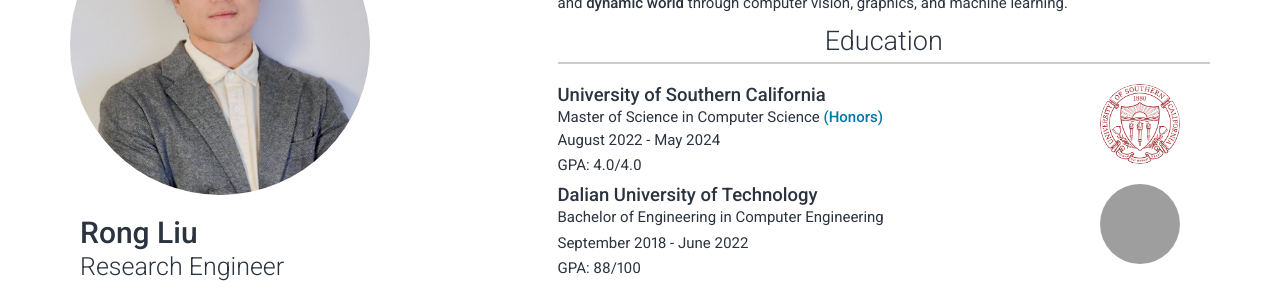
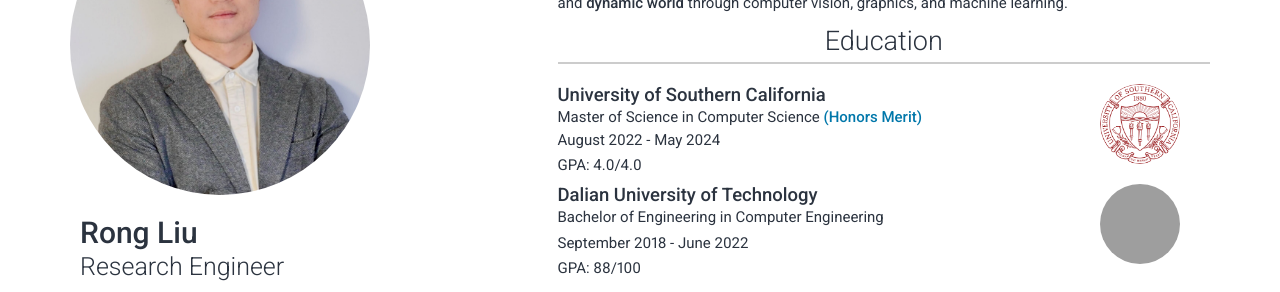
Before and after one commit to RongLiu-Leo/rongliu-leo.github.io, a Jekyll site: the page built from index.md, in a window 1280 px wide and 900 px high, cut to the strip 145-437 px from the top of the window. Built offline with Jekyll 4.4.1, drawn with Linux system fonts in a browser that asks for light colours; nearby versions of some CDN libraries; a style sheet for code colours, icons or effects is not loaded; grey boxes are pictures that could not be loaded.

Commit message:
Update header.html

```diff
--- a/_includes/header.html
+++ b/_includes/header.html
@@ -85,7 +85,7 @@
             <h4 id="university-of-southern-california" style="display: inline;"><b>University of Southern California</b></h4>
             <i>August 2022 - May 2024</i>
           </div>
-          <p style="display: inline;">Master of Science in Computer Science <a href="../images/Honor.pdf">(Honors)</a></p>
+          <p style="display: inline;">Master of Science in Computer Science <a href="../images/Honor.pdf">(Honors Merit)</a></p>
           <p class="no-print">August 2022 - May 2024</p>
           <p>GPA: 4.0/4.0</p>
         </div>
```
